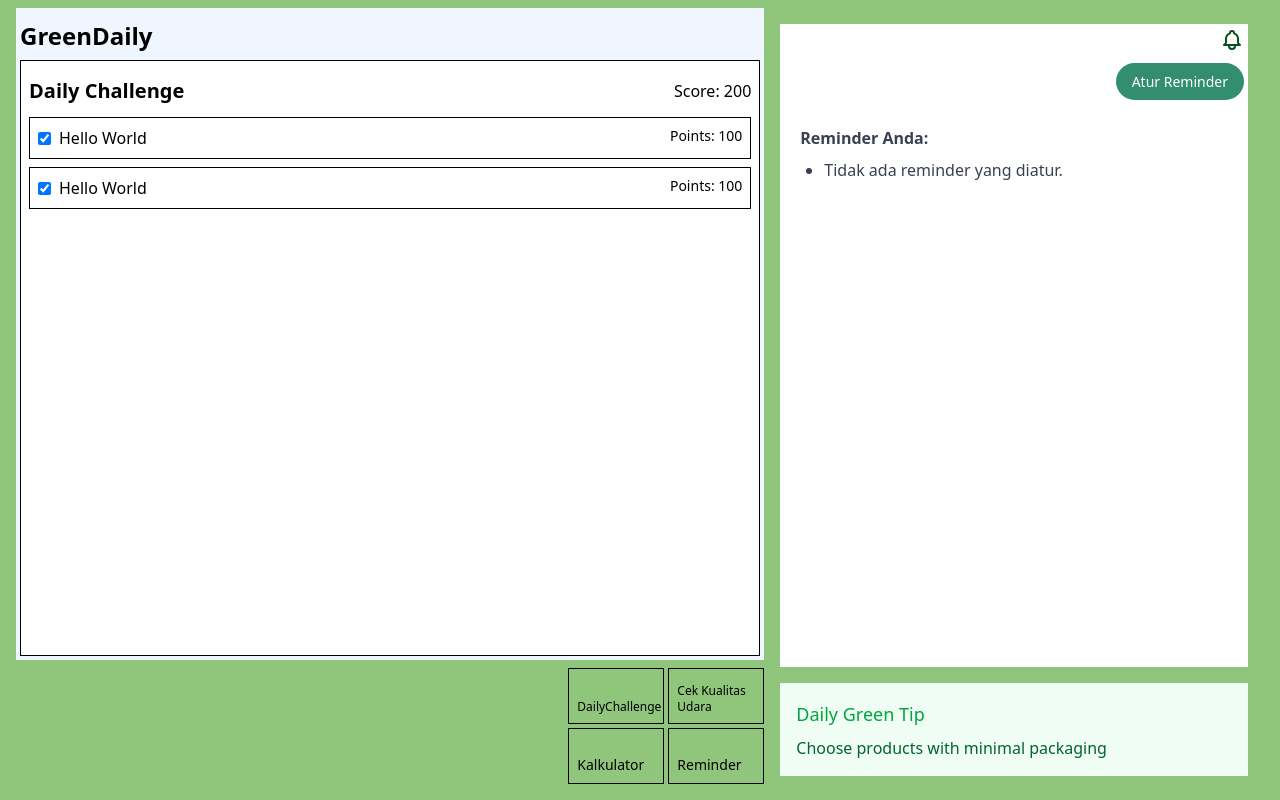
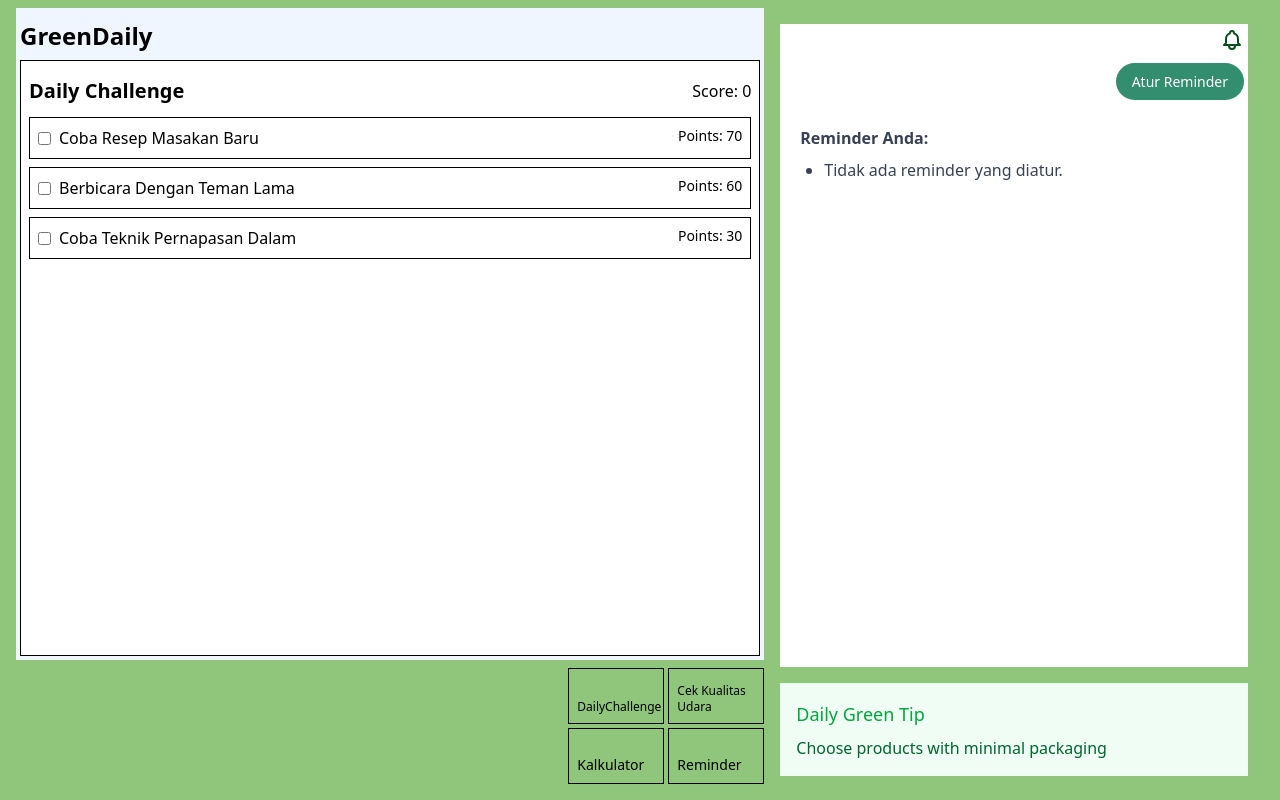
Before and after one commit to sihotang-yonathan1/GreenDaily, a React (Vite) app: page / in a window 1280 px wide. Built offline with nearby package versions, Linux system fonts and the light colour scheme.

Commit message:
feat: Set the `challengeData` to randomize every day

```diff
--- a/src/app/dailyChallenge/index.tsx
+++ b/src/app/dailyChallenge/index.tsx
@@ -1,4 +1,4 @@
-import { useState } from "react";
+import { useState, useEffect } from "react";
 import { MainAppGenericLayout } from "../index";
 import { DailyChallengeBox } from "./components/DailyChallengeBox";
 
@@ -9,48 +9,96 @@ interface DailyChallengeBoxProps {
   points: number;
 }
 
-
 class DailyChallengeItem implements DailyChallengeBoxProps {
-  // property
   id: number;
   title: string;
   isChecked: boolean;
   points: number;
 
-  constructor (id: number, title: string, isChecked: boolean, points: number){
+  constructor(id: number, title: string, isChecked: boolean, points: number) {
     this.id = id;
     this.title = title;
     this.isChecked = isChecked;
     this.points = points;
   }
 
-  // methods
-  showPoints(){
-    console.log(this.points)
+  showPoints() {
+    console.log(this.points);
   }
 }
 
+function shuffleArray<T>(array: T[]): T[] {
+  // Fisher-Yates shuffle algorithm
+  const shuffledArray = [...array];
+  for (let i = shuffledArray.length - 1; i > 0; i--) {
+    const j = Math.floor(Math.random() * (i + 1));
+    [shuffledArray[i], shuffledArray[j]] = [shuffledArray[j], shuffledArray[i]];
+  }
+  return shuffledArray;
+}
 
-export function DailyChallengePage(){
+export function DailyChallengePage() {
   // Object
-  const firstChallenge = new DailyChallengeItem(1, "hello world", true, 100);
-
+  const firstChallenge = new DailyChallengeItem(1, "Baca buku selama 30 menit", false, 100);
   const challengeData = [
     firstChallenge,
-    new DailyChallengeItem(2, "hello world", true, 100)
-  ]
+    new DailyChallengeItem(2, "Minum 8 gelas air", false, 20),
+    new DailyChallengeItem(3, "Lakukan 10 push-up", false, 30),
+    new DailyChallengeItem(4, "Meditasikan selama 10 menit", false, 40),
+    new DailyChallengeItem(5, "Jalan kaki selama 20 menit", false, 60),
+    new DailyChallengeItem(6, "Makan sayur-sayuran selama 1 kali makan", false, 70),
+    new DailyChallengeItem(7, "Selesaikan tugas kecil yang tertunda", false, 50),
+    new DailyChallengeItem(8, "Berolahraga selama 30 menit", false, 80),
+    new DailyChallengeItem(9, "Menulis jurnal harian", false, 40),
+    new DailyChallengeItem(10, "Berbicara dengan teman lama", false, 60),
+    new DailyChallengeItem(11, "Menonton video edukasi selama 20 menit", false, 50),
+    new DailyChallengeItem(12, "Beristirahat selama 15 menit tanpa perangkat elektronik", false, 30),
+    new DailyChallengeItem(13, "Tulis 3 hal yang kamu syukuri hari ini", false, 20),
+    new DailyChallengeItem(14, "Bersihkan ruang kerjamu", false, 40),
+    new DailyChallengeItem(15, "Coba resep masakan baru", false, 70),
+    new DailyChallengeItem(16, "Selesaikan puzzle atau teka-teki", false, 50),
+    new DailyChallengeItem(17, "Ambil foto pemandangan alam", false, 60),
+    new DailyChallengeItem(18, "Coba teknik pernapasan dalam", false, 30),
+    new DailyChallengeItem(19, "Tonton video inspiratif", false, 40),
+    new DailyChallengeItem(20, "Bermain game edukatif", false, 20),
+  ];
 
-  const [tempData, setTempData] = useState<DailyChallengeBoxProps[]>(challengeData)
 
-  // TODO: handle state using zustand (maybe a bit overkill?)
-  function handleUpdate(id: number, isChecked: boolean){
-    const newData = tempData.map((item) => item.id === id ? {...item, isChecked: isChecked} : item)
-    setTempData(newData)
+  const [tempData, setTempData] = useState<DailyChallengeBoxProps[]>([]);
+
+  // Fungsi untuk memuat tantangan untuk hari ini
+  function loadDailyChallenges() {
+    const today = new Date().toISOString().split("T")[0]; // Format YYYY-MM-DD
+
+    // Periksa apakah sudah ada data yang disimpan untuk hari ini
+    const storedDate = localStorage.getItem("lastChallengeDate");
+
+    if (storedDate === today) {
+      // Jika sudah ada, ambil data yang disimpan
+      const storedChallenges = JSON.parse(localStorage.getItem("dailyChallenges") || "[]");
+      setTempData(storedChallenges);
+    } else {
+      // Jika belum, acak data dan pilih tantangan untuk hari ini
+      const shuffledData = shuffleArray(challengeData);
+
+      // Tentukan berapa banyak tantangan yang akan ditampilkan (misalnya 3)
+      const dailyChallenges = shuffledData.slice(0, 3);
+
+      // Simpan tanggal dan data tantangan untuk hari ini
+      localStorage.setItem("lastChallengeDate", today);
+      localStorage.setItem("dailyChallenges", JSON.stringify(dailyChallenges));
+
+      setTempData(dailyChallenges);
+    }
   }
+
+  useEffect(() => {
+    loadDailyChallenges();
+  }, []);
 
   const totalPoints = tempData
     .filter((item) => item.isChecked)
-    .reduce((prevNum, currentItem) => prevNum + currentItem.points, 0 )
+    .reduce((prevNum, currentItem) => prevNum + currentItem.points, 0);
 
   return (
     <MainAppGenericLayout>
@@ -62,7 +110,6 @@ export function DailyChallengePage(){
         </div>
 
         {/* App Score */}
-        {/* TODO: set score function */}
         <div>
           <p>Score: {totalPoints}</p>
         </div>
@@ -77,11 +124,15 @@ export function DailyChallengePage(){
             title={item.title}
             isChecked={item.isChecked}
             points={item.points}
-            handleUpdate={handleUpdate}
+            handleUpdate={(id: number, isChecked: boolean) => {
+              const newData = tempData.map((item) =>
+                item.id === id ? { ...item, isChecked: isChecked } : item
+              );
+              setTempData(newData);
+            }}
           />
-          )
-        )}
+        ))}
       </div>
     </MainAppGenericLayout>
-  )
+  );
 }
```
